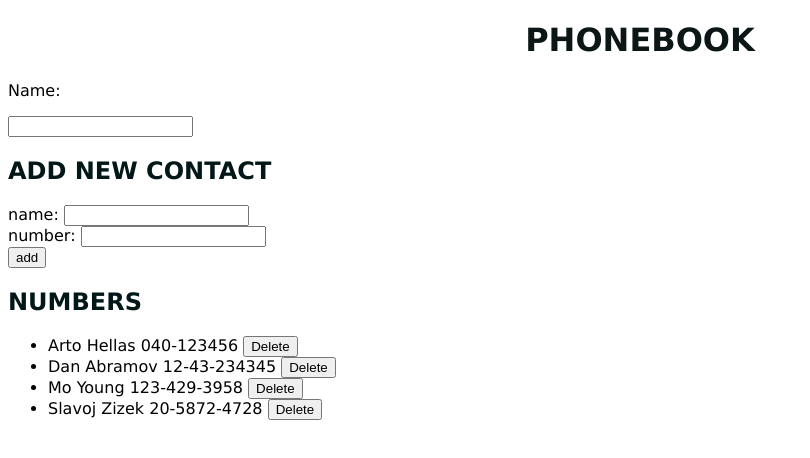
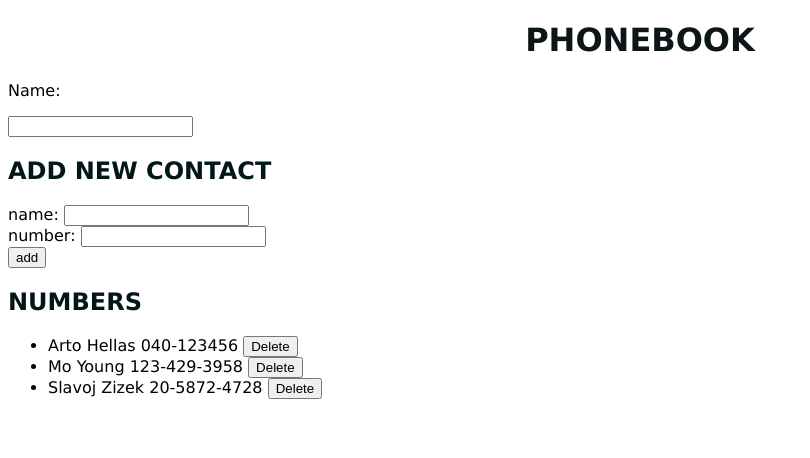
Before and after one commit to MadaraMO/FSO, a React (Create React App) app in the folder part2/phonebook/: page / in a window 1280 px wide. Shown: the top 458 px of the page, without its empty margins (0-810 px from the left). Built offline with nearby package versions, Linux system fonts and the light colour scheme; data requests are answered from the project's data file.

Commit message:
Fix window confirm, nested if, dublicate catch

```diff
--- a/part2/phonebook/db.json
+++ b/part2/phonebook/db.json
@@ -4,11 +4,6 @@
       "name": "Arto Hellas",
       "number": "040-123456",
       "id": 1
-    },
-    {
-      "name": "Dan Abramov",
-      "number": "12-43-234345",
-      "id": 3
     },
     {
       "name": "Mo Young",
--- a/part2/phonebook/src/App.js
+++ b/part2/phonebook/src/App.js
@@ -54,14 +54,13 @@ const App = () => {
             number: newNumber
         }
 
+        const person = persons.find(p => p.name === newName)
 
         if (persons.some(person => person.name === newName)) {
-            const person = persons.find(p => p.name === newName)
+            const updateNumber = window.confirm(`${newName} is already in phonebook. Replace numbers?`)
+
+            if (updateNumber) {
                 const updatedPerson = { ...person, number: newNumber }
-
-            window.confirm(`${newName} is already in phonebook. Replace numbers?`)
-
-
                 personService
                     .update(updatedPerson.id, updatedPerson)
                     .then(() => {
@@ -72,20 +71,17 @@ const App = () => {
                         setTimeout(() => {
                             setMessage(null)
                         }, 5000)
-                })
-
-                .catch(() => {
-                    // setMessage(null)
+                    }).catch(() => {
+                        setNewName('')
+                        setNewNumber('')
                         setErrorMessage(`${newName} has allready been removed`)
                         setTimeout(() => {
                             setErrorMessage(null)
                         }, 5000)
                         setPersons(persons.filter(p => p.name !== newName))
+                    })
             }
-                )
-
         } else {
-
             personService
                 .create(newObject)
                 .then(returnedPerson => {
@@ -97,17 +93,27 @@ const App = () => {
                         setMessage(null)
                     }, 5000)
                 })
+                .catch(() => {
+                    setNewName('')
+                    setNewNumber('')
+                    setErrorMessage(`${newName} has allready been removed`)
+                    setTimeout(() => {
+                        setErrorMessage(null)
+                    }, 5000)
+                    setPersons(persons.filter(p => p.name !== newName))
+                })
         }
     }
+
 
 
 
     const removePerson = (id) => {
 
         const person = persons.find(p => p.id === id)
-        window.confirm(`Delete ${person.name}?`)
+        const deleteConfiramtion = window.confirm(`Delete ${person.name}?`)
         setSearchName('')
-
+        if (deleteConfiramtion) {
             personService
                 .remove(id)
                 .then(() => {
@@ -118,6 +124,8 @@ const App = () => {
                     }, 5000)
                 })
         }
+    }
+
 
     const personsToShow = showAll
         ? persons
```
Lines whose indentation alone changed are shown as unchanged.
